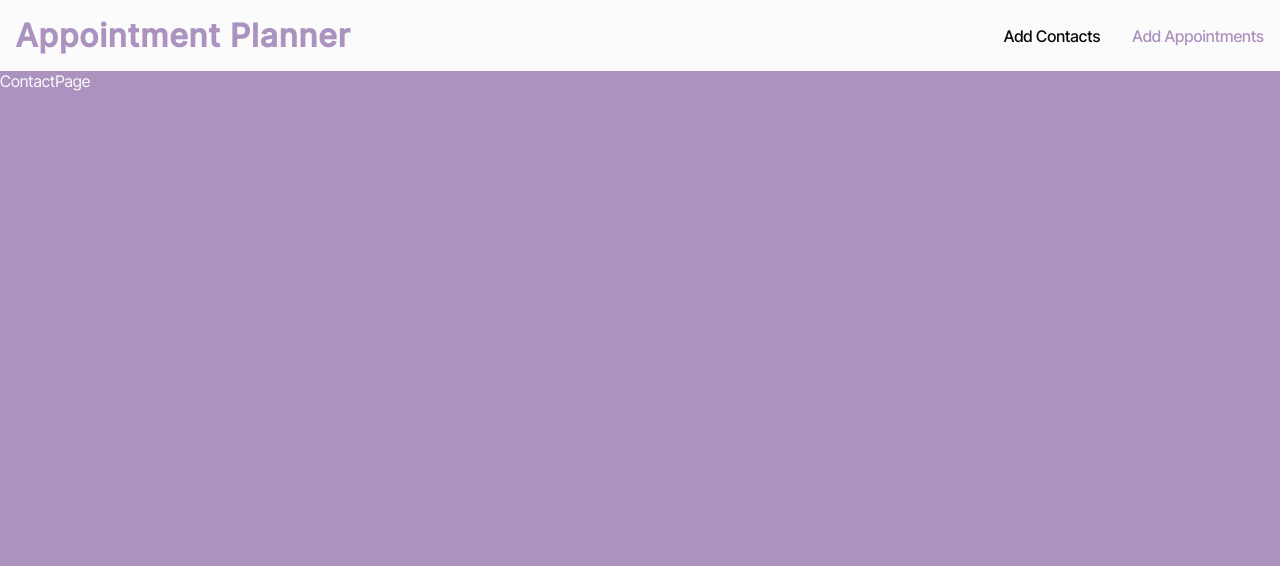
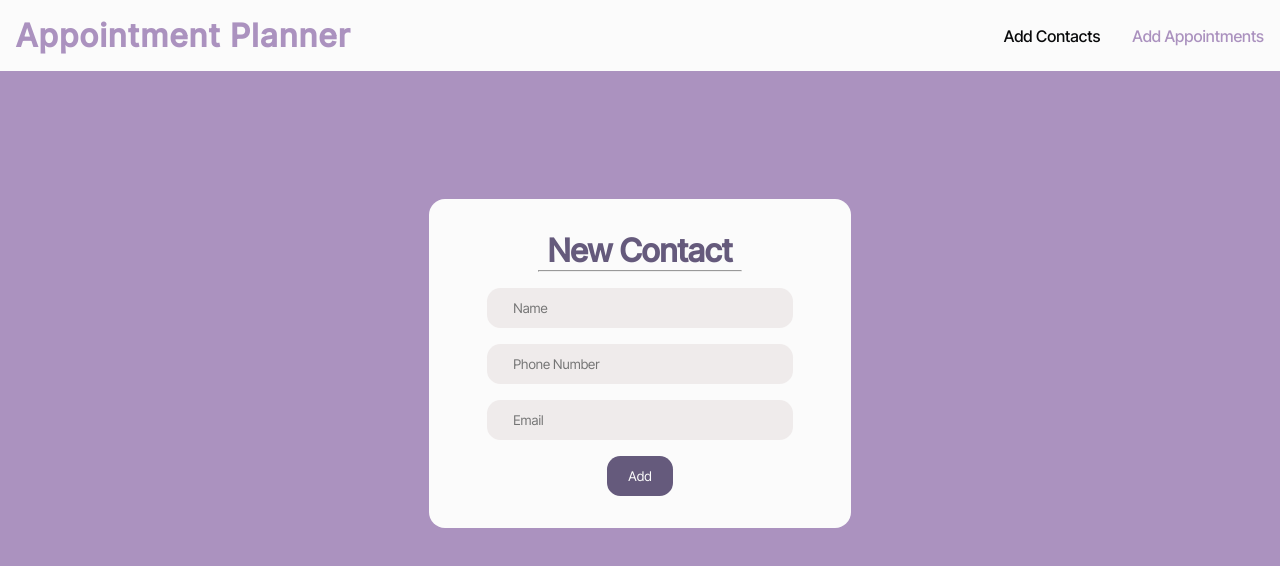
Before and after one commit to kkawakami08/appointment-planner, a React (Create React App) app: page /contact in a window 1280 px wide. Shown: the top 566 px of the page. Built offline with nearby package versions, Linux system fonts and the light colour scheme.

Commit message:
contact page new contact form styling

```diff
--- a/src/App.css
+++ b/src/App.css
@@ -12,3 +12,44 @@ body {
   color: var(--white);
   background-color: var(--main-color-light);
 }
+
+.header {
+  width: 60%;
+  display: flex;
+  flex-direction: column;
+  align-items: center;
+}
+
+.card {
+  background-color: var(--white);
+  width: 33%;
+  border-radius: 1em;
+  color: var(--main-color-dark);
+  padding: 2em 0;
+  display: flex;
+  flex-direction: column;
+  align-items: center;
+  justify-content: flex-start;
+  gap: 1em;
+}
+
+hr {
+  width: 80%;
+}
+
+h2 {
+  font-size: 2em;
+}
+
+button {
+  width: 5em;
+  height: 3em;
+  background-color: var(--main-color-dark);
+  color: var(--white);
+  border: none;
+  border-radius: 1em;
+}
+
+button:hover {
+  background-color: var(--main-color-light);
+}
--- a/src/App.js
+++ b/src/App.js
@@ -1,7 +1,7 @@
 import './App.css';
 import NavBar from './NavBar/NavBar';
 import {BrowserRouter as Router,Routes,Route} from 'react-router-dom'
-import ContactPage from './Pages/ContactPage';
+import ContactPage from './Pages/ContactPage/ContactPage';
 import AppointmentPage from './Pages/AppointmentPage';
 import HomePage from './Pages/HomePage/HomePage';
 import {useState} from 'react';
--- a/src/Pages/ContactPage.js
+++ /dev/null
@@ -1,7 +0,0 @@
-import React from 'react'
-
-export default function ContactPage() {
-  return (
-    <div>ContactPage</div>
-  )
-}
--- /dev/null
+++ b/src/Pages/ContactPage/ContactPage.css
@@ -0,0 +1,18 @@
+form h2 {
+  color: var(--main-color-dark);
+}
+
+input {
+  height: 3em;
+  border-radius: 1em;
+  border: none;
+  padding: 0 2em;
+  width: 60%;
+  background-color: #ede8e8d2;
+}
+
+.new-contact-container {
+  display: flex;
+  justify-content: center;
+  margin-top: 8em;
+}
--- /dev/null
+++ b/src/Pages/ContactPage/ContactPage.js
@@ -0,0 +1,20 @@
+import React from 'react'
+import './ContactPage.css';
+
+export default function () {
+  return (
+    <div className="new-contact-container">
+      <form className="card">
+        <div className="header">
+          <h2>New Contact</h2>
+          <hr />
+        </div>
+        <input type="text" placeholder='Name' />
+        <input type="tel" placeholder='Phone Number' />
+        <input type="email" placeholder='Email' />
+        <button>Add</button>
+
+      </form>
+    </div>
+  )
+}
--- a/src/Pages/HomePage/HomePage.css
+++ b/src/Pages/HomePage/HomePage.css
@@ -2,37 +2,6 @@
   display: flex;
   justify-content: space-around;
   margin: 8em 0;
-}
-
-.card {
-  background-color: var(--white);
-  width: 33%;
-  border-radius: 1em;
-  color: var(--main-color-dark);
-  padding: 2em 0;
-  display: flex;
-  flex-direction: column;
-  align-items: center;
-  justify-content: flex-start;
-  gap: 1em;
-}
-
-.card-header {
-  width: 60%;
-  display: flex;
-  flex-direction: column;
-  align-items: center;
-}
-
-
-
-hr {
-  width: 80%;
-}
-
-h2 {
-  font-size: 2em;
-
 }
 
 .contact {
--- a/src/Pages/HomePage/HomePage.js
+++ b/src/Pages/HomePage/HomePage.js
@@ -5,7 +5,7 @@ export default function HomePage({contacts,appointments}) {
   return (
     <div className="home-container">
       <div className="card">
-        <div className="card-header">
+        <div className="header">
           <h2>Recent Contacts</h2>
           <hr />
         </div>
@@ -18,8 +18,8 @@ export default function HomePage({contacts,appointments}) {
          </div>
         })}
       </div>
-      <div className="card" id="appt">
-        <div className='card-header' >
+      <div className="card">
+        <div className='header' >
           <h2 >Next Appointment</h2>
           <hr />
         </div>
```
